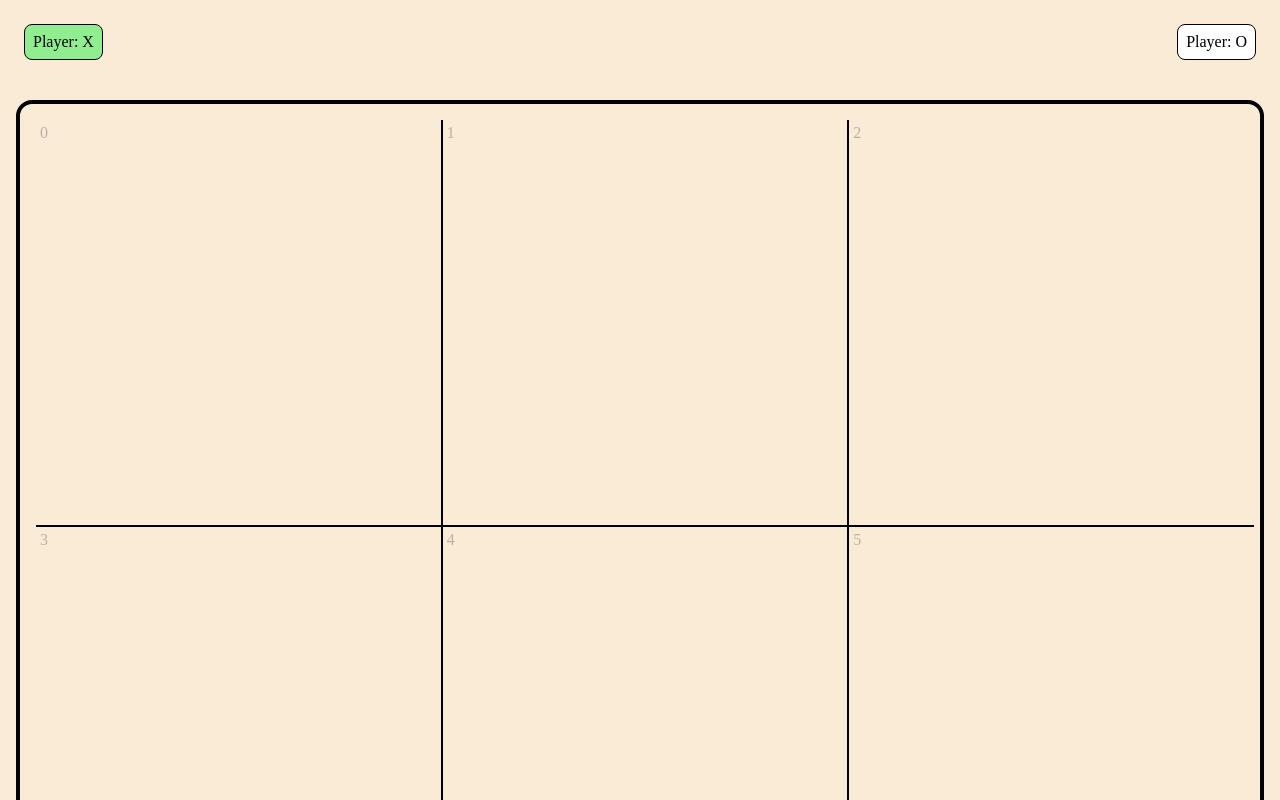
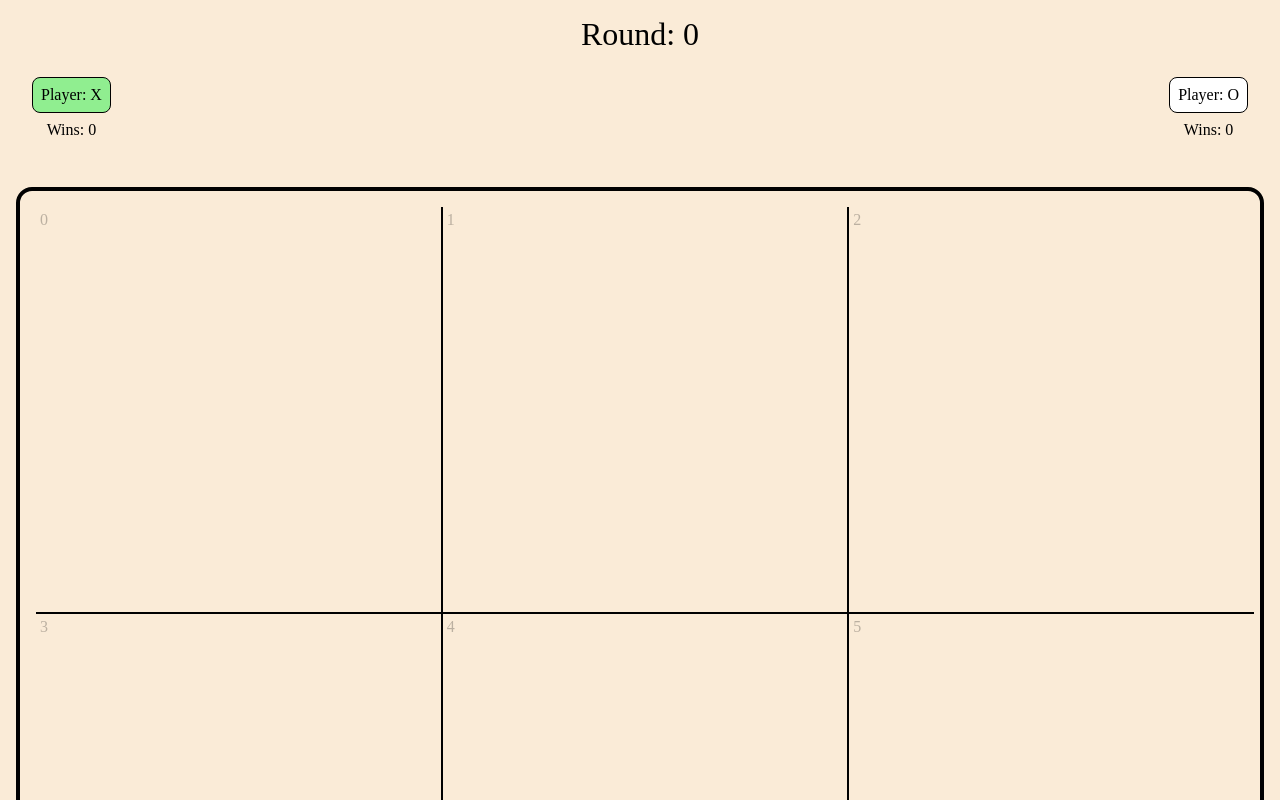
Before and after one commit to chrisstoy/tictacdoh, a React (Vite) app: page / in a window 1280 px wide. Both pictures are taken after a click on the button "Start Game". Shown: the top 800 px of the page. Built offline with nearby package versions, Linux system fonts and the light colour scheme.

Commit message:
fully working game

```diff
--- a/src/App.tsx
+++ b/src/App.tsx
@@ -17,6 +17,7 @@ export default function App() {
         display: flex;
         flex: 1 1 auto;
         background-color: antiquewhite;
+        min-height: 675px;
 
         button {
           padding: 0.25rem 0.5rem;
--- a/src/components/Player.tsx
+++ b/src/components/Player.tsx
@@ -1,5 +1,6 @@
 import { css } from '@emotion/react';
 import { PlayerId } from '../types';
+import { useGameStore } from '../services/gameState';
 
 interface Props {
   player: PlayerId;
@@ -8,7 +9,16 @@ interface Props {
 }
 
 export function Player({ player, playersTurn, isCPU }: Props) {
+  const gameStore = useGameStore();
+
   return (
+    <div
+      css={css`
+        display: flex;
+        flex-direction: column;
+        align-items: center;
+      `}
+    >
       <div
         css={css`
           border: thin solid black;
@@ -18,5 +28,7 @@ export function Player({ player, playersTurn, isCPU }: Props) {
           background-color: ${playersTurn ? 'lightgreen' : 'white'};
         `}
       >{`${isCPU ? 'CPU' : 'Player'}: ${player}`}</div>
+      <div>{`Wins: ${gameStore.stats.wins[player]}`}</div>
+    </div>
   );
 }
--- a/src/components/Score.tsx
+++ b/src/components/Score.tsx
@@ -15,6 +15,7 @@ export function Score() {
         font-size: 2em;
       `}
     >
+      <div>
         {gameStore.isDraw && <div>Draw</div>}
         {gameStore.winner !== undefined && (
           <div>
@@ -22,5 +23,6 @@ export function Score() {
           </div>
         )}
       </div>
+    </div>
   );
 }
--- a/src/components/Scoreboard.tsx
+++ b/src/components/Scoreboard.tsx
@@ -7,6 +7,23 @@ export function Scoreboard() {
   const gameStore = useGameStore();
 
   return (
+    <div
+      css={css`
+        display: flex;
+        flex-direction: column;
+        margin: 1rem 0.5rem;
+      `}
+    >
+      <div
+        css={css`
+          font-size: xx-large;
+          justify-content: center;
+          display: flex;
+        `}
+      >
+        Round: {gameStore.stats.totalGames}
+      </div>
+
       <div
         css={css`
           display: flex;
@@ -27,5 +44,6 @@ export function Scoreboard() {
           playersTurn={gameStore.winner === undefined && gameStore.turn === 'O'}
         ></Player>
       </div>
+    </div>
   );
 }
--- a/src/pages/PlayGame.tsx
+++ b/src/pages/PlayGame.tsx
@@ -41,6 +41,9 @@ export function PlayGame({
 
   const [aiMoving, setAIMoving] = useState(false);
 
+  const [autoReplay, setAutoReplay] = useState(false);
+  const [isDelaying, setIsDelaying] = useState(false);
+
   const makeMoveForPlayer = useCallback(
     (move: number, player: PlayerId) => {
       previousGameStates.push(gameStore);
@@ -71,6 +74,16 @@ export function PlayGame({
       }, CPU_MOVE_DELAY_MS);
     }
   }, [gameStore, gameStore.turn, aiMoving, handleAIPickMove]);
+
+  useEffect(() => {
+    if (gameStore.isGameOver() && autoReplay && !isDelaying) {
+      setIsDelaying(true);
+      setTimeout(() => {
+        setIsDelaying(false);
+        handleReplayGame();
+      }, CPU_MOVE_DELAY_MS * 2);
+    }
+  }, [autoReplay, gameStore, gameStore.turn, handleReplayGame, isDelaying]);
 
   const handleTileClick = (index: number) => {
     if (gameStore.boardState[index] !== ' ' || gameStore.winner !== undefined) {
@@ -114,7 +127,7 @@ export function PlayGame({
           flex-direction: column;
         `}
       >
-        <RewindControls></RewindControls>
+        {/* <RewindControls></RewindControls> */}
         <div
           css={css`
             display: flex;
@@ -130,10 +143,35 @@ export function PlayGame({
           >
             AI Pick Move
           </button>
-          <button disabled={!gameStore.isGameOver()} onClick={handleReplayGame}>
-            Replay
-          </button>
+          <div
+            css={css`
+              display: flex;
+              flex-direction: column;
+            `}
+          >
+            <button
+              disabled={!gameStore.isGameOver()}
+              onClick={handleReplayGame}
+            >
+              Replay
+            </button>
+            <div
+              css={css`
+                justify-content: center;
+                align-items: center;
+                display: flex;
+              `}
+            >
+              <label>Auto</label>
+              <input
+                type="checkbox"
+                checked={autoReplay}
+                onChange={() => setAutoReplay(!autoReplay)}
+              />
+            </div>
+          </div>
         </div>
+        <div></div>
       </div>
     </div>
   );
--- a/src/services/gameState.ts
+++ b/src/services/gameState.ts
@@ -8,6 +8,10 @@ export interface GameState {
   winner: Winner | undefined;
   isDraw: boolean;
   isCPU: Record<PlayerId, boolean>;
+  stats: {
+    wins: Record<PlayerId, number>;
+    totalGames: number;
+  };
 
   initNewGame(): void;
   setIsCPU(player: PlayerId, isCPU: boolean): void;
@@ -31,6 +35,13 @@ export const useGameStore = create<GameState>()((set) => ({
     X: false,
     O: false,
   },
+  stats: {
+    wins: {
+      X: 0,
+      O: 0,
+    },
+    totalGames: 0,
+  },
 
   setState(state: GameState) {
     set(state);
@@ -51,8 +62,23 @@ export const useGameStore = create<GameState>()((set) => ({
 
   setBoardState: (boardState: TileState[]) => set({ boardState }),
   setTurn: (turn: 'X' | 'O') => set({ turn }),
-  setWinner: (winner: Winner | undefined) => set({ winner }),
-  setIsDraw: (isDraw: boolean) => set({ isDraw }),
+  setWinner: (winner: Winner | undefined) => {
+    const stats: GameState['stats'] = { ...useGameStore.getState().stats };
+    stats.totalGames = stats.totalGames + 1;
+    if (winner) {
+      stats.wins[winner.player] = stats.wins[winner.player] + 1;
+    }
+    return set({
+      winner,
+      stats,
+    });
+  },
+  setIsDraw: (isDraw: boolean) => {
+    const stats: GameState['stats'] = { ...useGameStore.getState().stats };
+    stats.totalGames = stats.totalGames + 1;
+
+    return set({ isDraw, stats });
+  },
 
   setTileState(index: number, owner: PlayerId | undefined) {
     const newBoardState = [...this.boardState];
```
Lines whose indentation alone changed are shown as unchanged.
